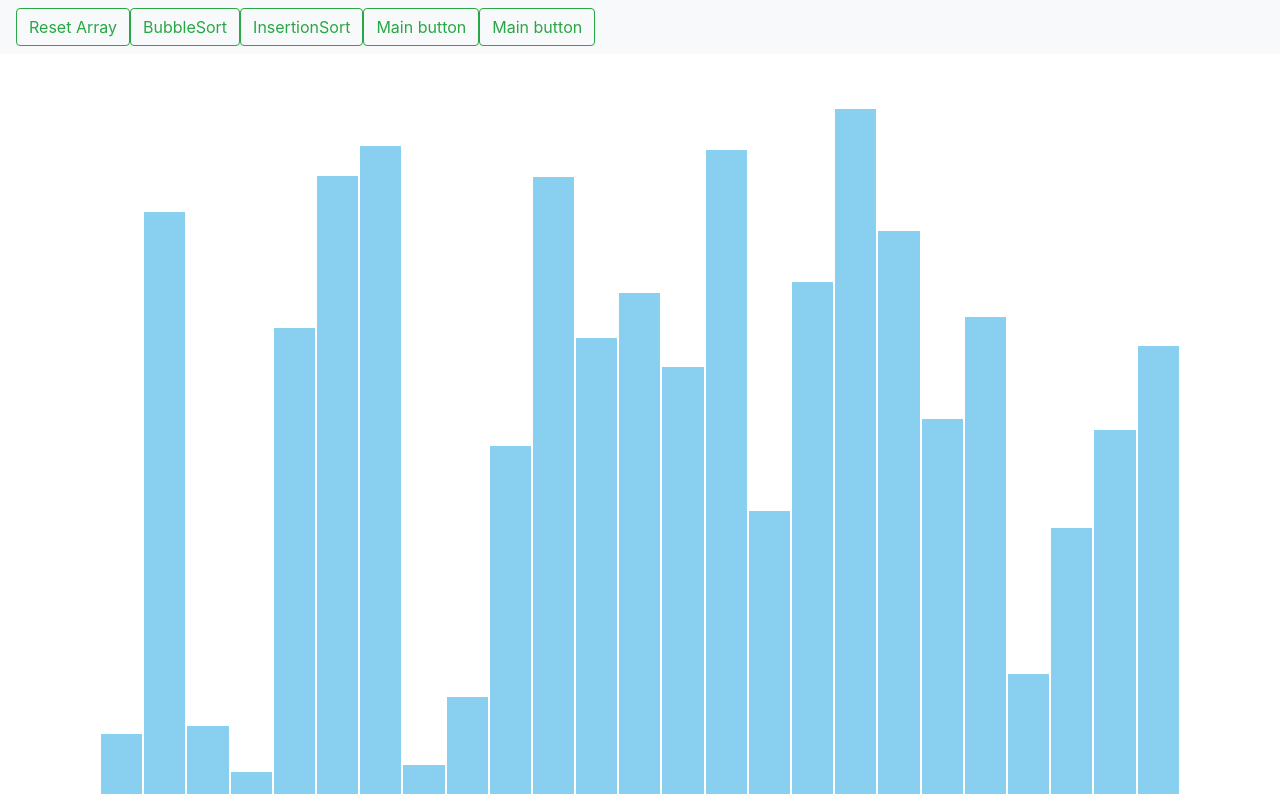
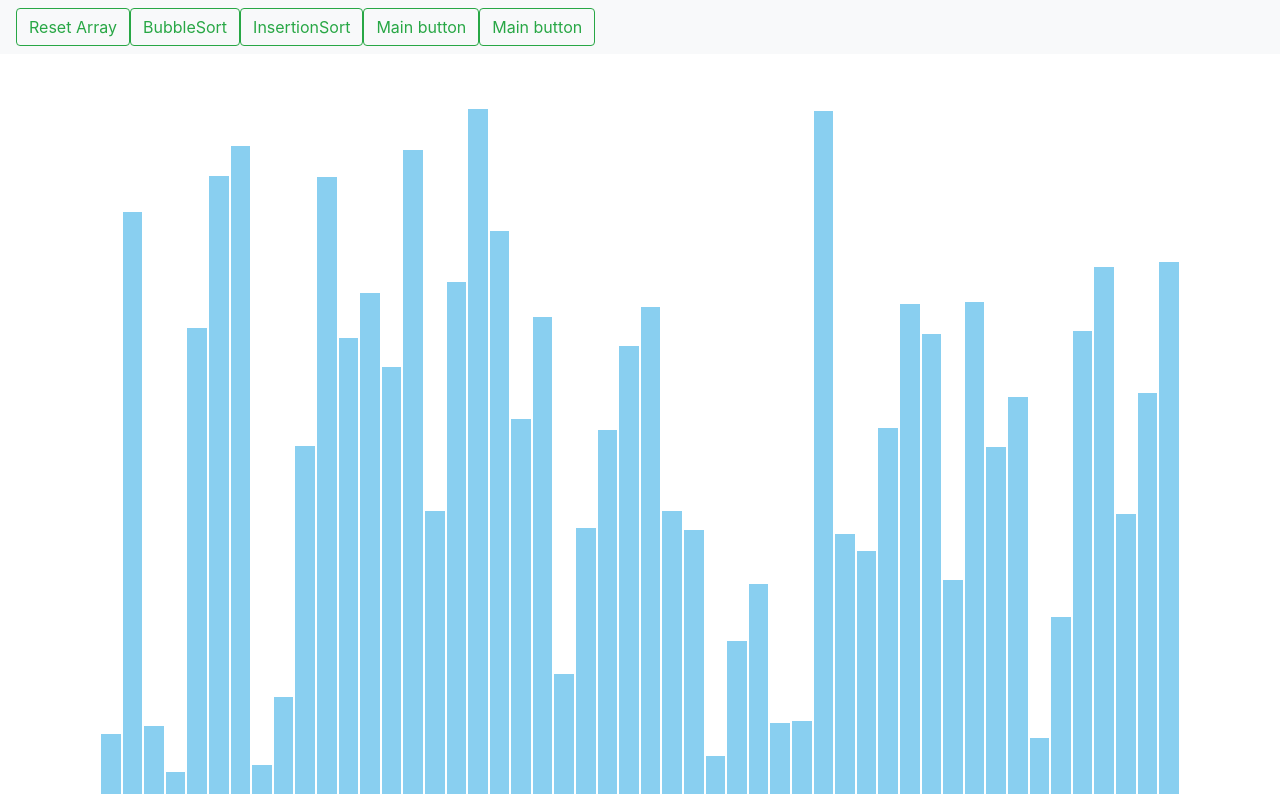
Before and after one commit to Caidora/sorter-app, a React (Create React App) app: page / in a window 1280 px wide. Built offline with nearby package versions, Linux system fonts and the light colour scheme.

Commit message:
General tidy up and brief note

```diff
--- a/src/components/App.jsx
+++ b/src/components/App.jsx
@@ -1,7 +1,7 @@
 import React, { Component } from "react";
 import "./App.css";
 import Navbar from "./navbar";
-const animationSpeed = 5;
+const animationSpeed = 4;
 const startColor = "rgb(137, 207, 240)";
 const comparisonColor = "darkBlue";
 class App extends Component {
@@ -20,7 +20,7 @@ class App extends Component {
 
   createArray = () => {
     const unsortedList = [];
-    let quantity = 25;
+    let quantity = 50;
     let barWidth = (this.state.width - 200) / quantity;
     barWidth = barWidth - 2;
     let barMargin = "0 1px";
@@ -138,7 +138,6 @@ class App extends Component {
     for (let i = 1; i < barArray.length; i++) {
       questionStartTimers[i] = [];
       for (let j = i; j > 0; j--) {
-        console.log("lol");
         const barArray1 = barArray[j].style;
         const barArray2 = barArray[j - 1].style;
         l++;
@@ -147,6 +146,8 @@ class App extends Component {
           barArray2.backgroundColor = comparisonColor;
         }, l * animationSpeed);
         l++;
+        /* performs swap, cancels future settimers if the insertion sort inserts the value
+         */
         questionStartTimers[i][l] = setTimeout(() => {
           if (parseInt(barArray1.height) < parseInt(barArray2.height)) {
             const temp = barArray1.height;
```
